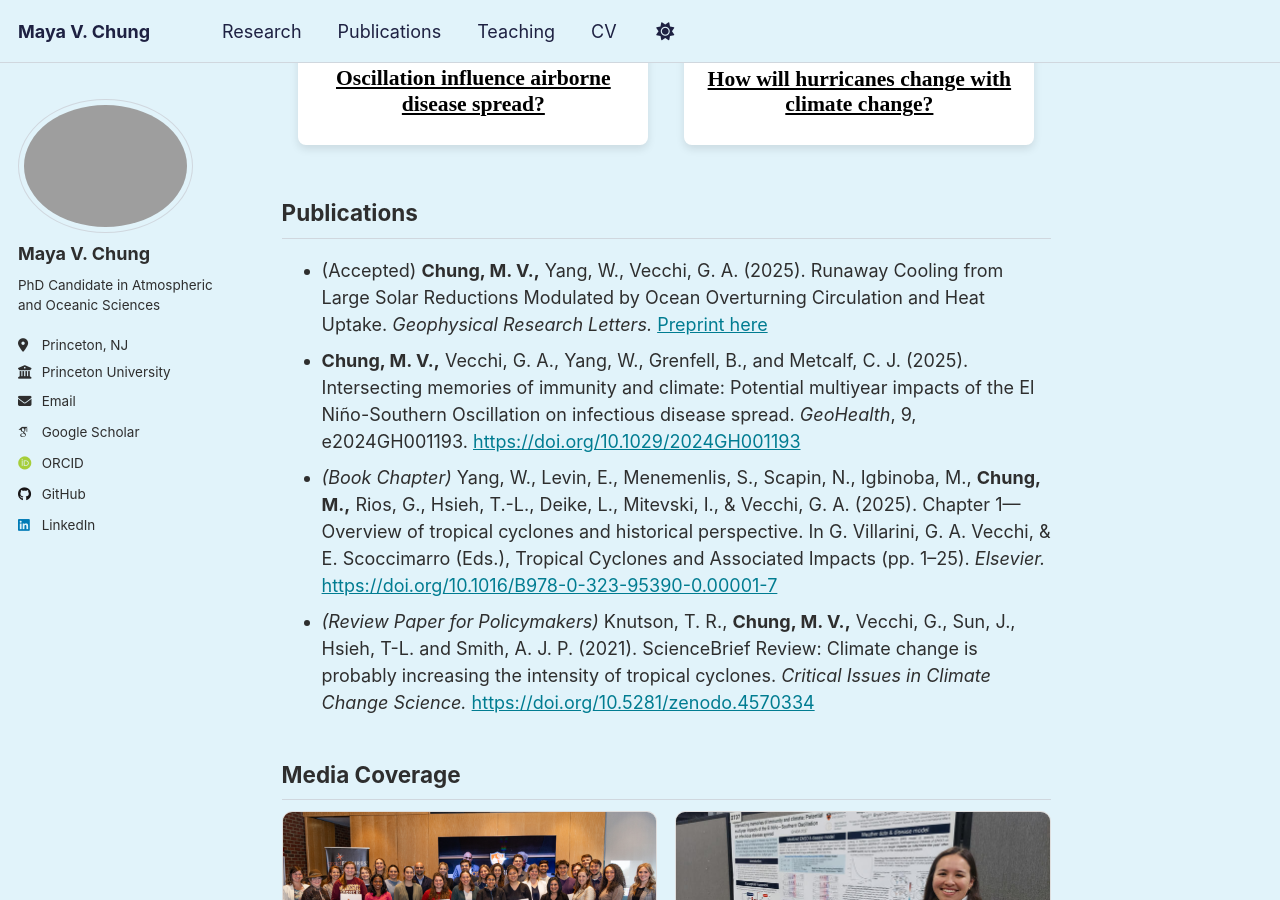
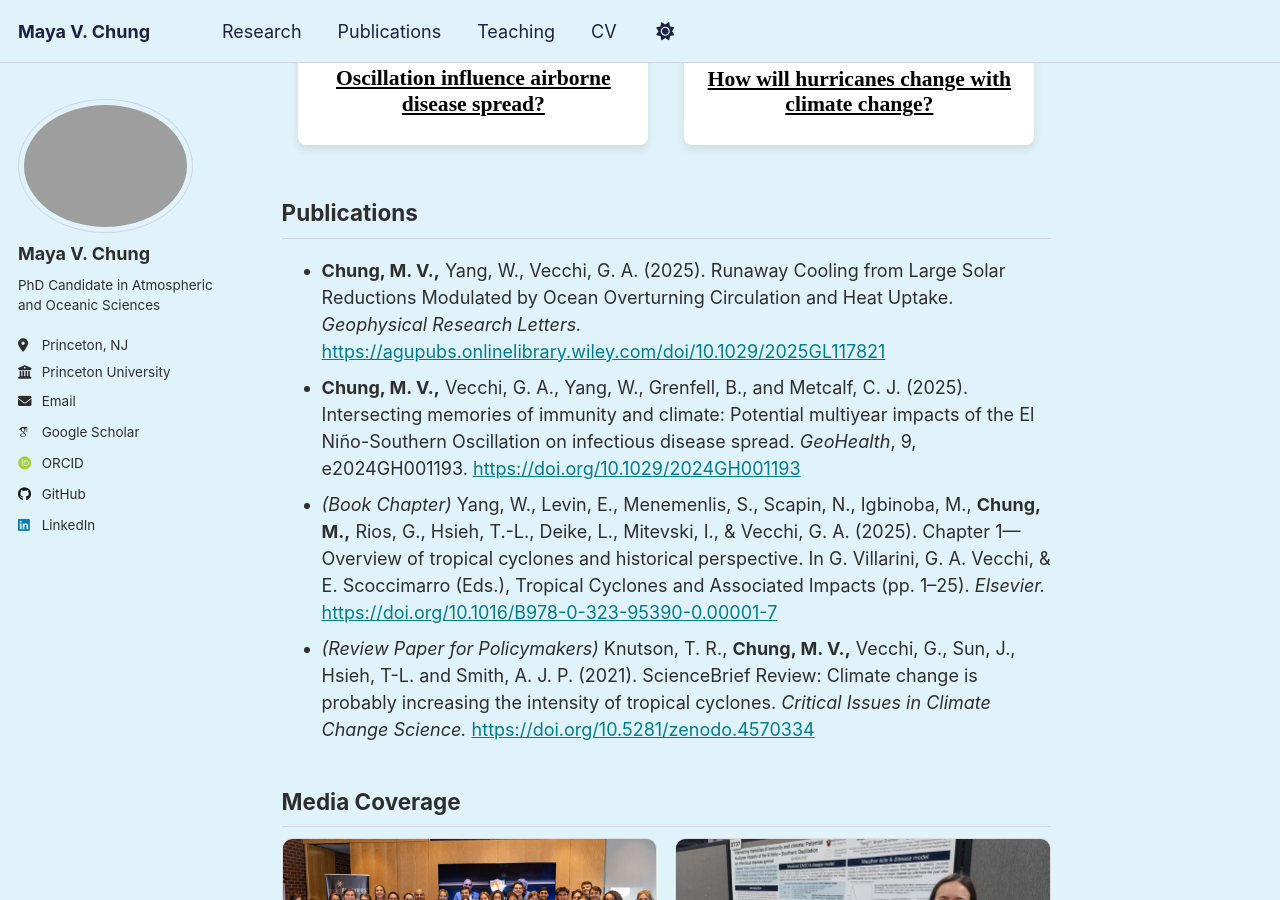
Before and after one commit to mayavchung/mayavchung.github.io, a Jekyll site: the page built from _pages/about.md, in a window 1280 px wide and 900 px high, scrolled down 1089 px. Built offline with Jekyll 4.4.1, drawn with Linux system fonts in a browser that asks for light colours; some web fonts are replaced; a script that is not in the unit is left out.

Commit message:
Update about.md

```diff
--- a/_pages/about.md
+++ b/_pages/about.md
@@ -39,7 +39,7 @@ For the latest research updates, visit my [Google Scholar](https://scholar.googl
 </div>
 
 ## Publications
-* (Accepted) **Chung, M. V.,** Yang, W., Vecchi, G. A. (2025). Runaway Cooling from Large Solar Reductions Modulated by Ocean Overturning Circulation and Heat Uptake. _Geophysical Research Letters._ [Preprint here](https://essopenarchive.org/doi/full/10.22541/essoar.175190999.97949534/v2)
+* **Chung, M. V.,** Yang, W., Vecchi, G. A. (2025). Runaway Cooling from Large Solar Reductions Modulated by Ocean Overturning Circulation and Heat Uptake. _Geophysical Research Letters._ [https://agupubs.onlinelibrary.wiley.com/doi/10.1029/2025GL117821](https://agupubs.onlinelibrary.wiley.com/doi/10.1029/2025GL117821)
 * **Chung, M. V.,** Vecchi, G. A., Yang, W., Grenfell, B., and Metcalf, C. J. (2025). Intersecting memories of immunity and climate: Potential multiyear impacts of the El Niño-Southern Oscillation on infectious disease spread. _GeoHealth_, 9, e2024GH001193. [https://doi.org/10.1029/2024GH001193](https://doi.org/10.1029/2024GH001193)
 * _(Book Chapter)_ Yang, W., Levin, E., Menemenlis, S., Scapin, N., Igbinoba, M., **Chung, M.,** Rios, G., Hsieh, T.-L., Deike, L., Mitevski, I., & Vecchi, G. A. (2025). Chapter 1—Overview of tropical cyclones and historical perspective. In G. Villarini, G. A. Vecchi, & E. Scoccimarro
 (Eds.), Tropical Cyclones and Associated Impacts (pp. 1–25). _Elsevier._ [https://doi.org/10.1016/B978-0-323-95390-0.00001-7](https://doi.org/10.1016/B978-0-323-95390-0.00001-7)
```
